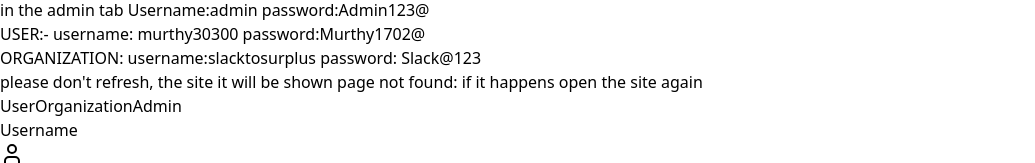
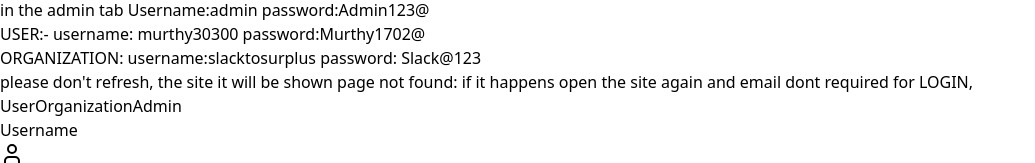
Before and after one commit to murthy30300/SlackToSurplus, a React (Vite) app in the folder frontend/: page / in a window 1280 px wide. Shown: the part 302-465 px from the top of the page, without its empty margins (0-1035 px from the left). Built offline with nearby package versions, Linux system fonts and the light colour scheme.

Commit message:
Update Home.jsx

```diff
--- a/frontend/src/components/Home.jsx
+++ b/frontend/src/components/Home.jsx
@@ -175,7 +175,7 @@ const Home = () => {
         <h3 className="bg-red-500 absolute top-0"> in the admin tab Username:admin password:Admin123@</h3>
           <h3 className="bg-blue-300 absolute top-12">USER:- username: murthy30300 password:Murthy1702@</h3>
           <h3 className="bg-white absolute top-15">ORGANIZATION: username:slacktosurplus  password: Slack@123</h3>
-          <h3 className="bg-green-400 absolute top-6">please don't refresh, the site it will be shown page not found: if it happens open the site again</h3>
+          <h3 className="bg-green-400 absolute top-6">please don't refresh, the site it will be shown page not found: if it happens open the site again and email dont required for LOGIN, </h3>
 
       </div>
 
```
